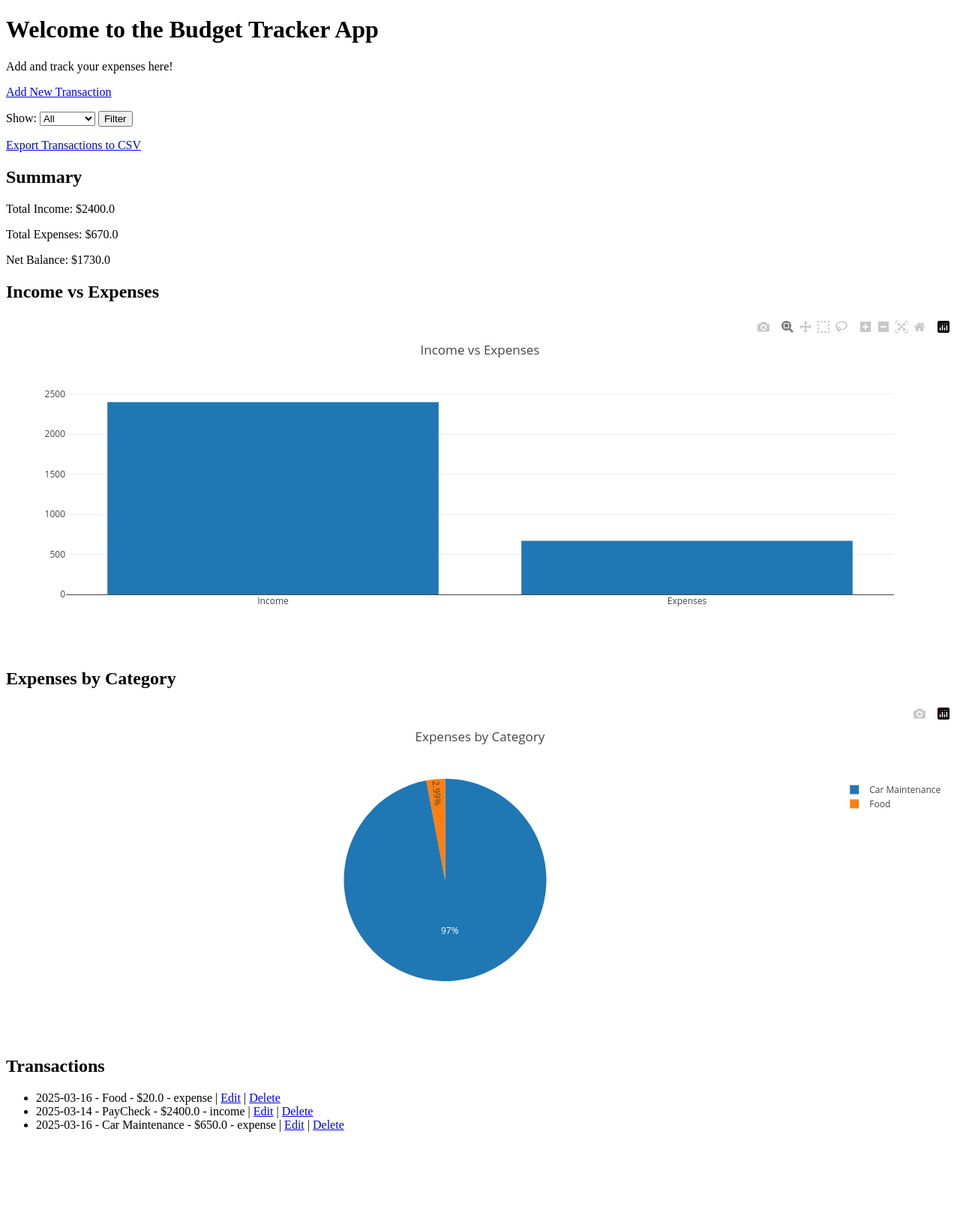
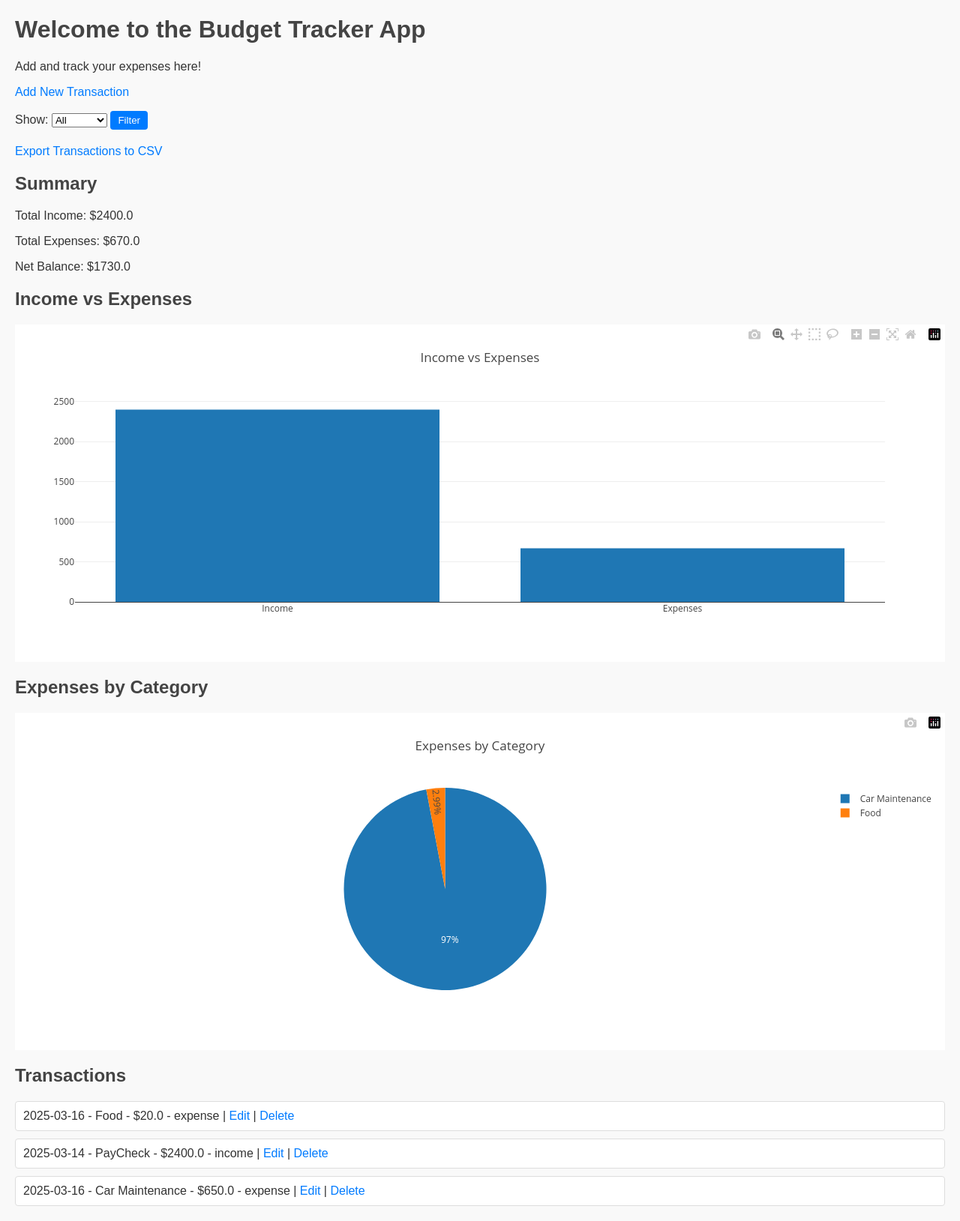
Before and after one commit to h1ihl/BudgetingApp, a Flask app: page / in a window 1280 px wide. Shown: the whole page at 75% size. Before the commit the page ends 1510 px from the top, so only its background shows below. Run offline with Flask 3, Linux system fonts and the light colour scheme; data comes from the database, SQL or seed files in the repository; some libraries are stand-ins or nearby versions.

Commit message:
Improve UI with basic CSS styling
- Added a new static/style.css file with basic styles for layout and typography
- Updated index.html to link the stylesheet in the head section
- Enhanced the visual appearance of headings, links, forms, buttons, and transaction list

```diff
--- /dev/null
+++ b/static/style.css
@@ -0,0 +1,55 @@
+/* static/style.css */
+
+body {
+    font-family: Arial, sans-serif;
+    margin: 20px;
+    background-color: #f9f9f9;
+    color: #333;
+}
+
+h1, h2 {
+    color: #444;
+}
+
+a {
+    color: #007BFF;
+    text-decoration: none;
+}
+
+a:hover {
+    text-decoration: underline;
+}
+
+ul {
+    list-style-type: none;
+    padding: 0;
+}
+
+li {
+    background-color: #fff;
+    border: 1px solid #ddd;
+    margin-bottom: 10px;
+    padding: 10px;
+    border-radius: 4px;
+}
+
+form {
+    margin-bottom: 20px;
+}
+
+button, input[type="submit"] {
+    padding: 5px 10px;
+    border: none;
+    background-color: #007BFF;
+    color: white;
+    border-radius: 4px;
+    cursor: pointer;
+}
+
+button:hover, input[type="submit"]:hover {
+    background-color: #0056b3;
+}
+
+#chart, #pie-chart {
+    margin: 20px 0;
+}
--- a/templates/index.html
+++ b/templates/index.html
@@ -4,6 +4,7 @@
     <meta charset="UTF-8">
     <meta name="viewport" content="width=device-width, initial-scale=1.0">
     <title>Budget Tracker</title>
+    <link rel="stylesheet" href="{{ url_for('static', filename='style.css') }}">
     <script src="https://cdn.plot.ly/plotly-2.27.0.min.js"></script>
 </head>
 <body>
```
